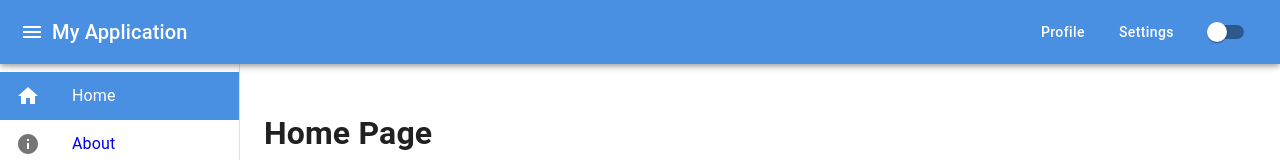
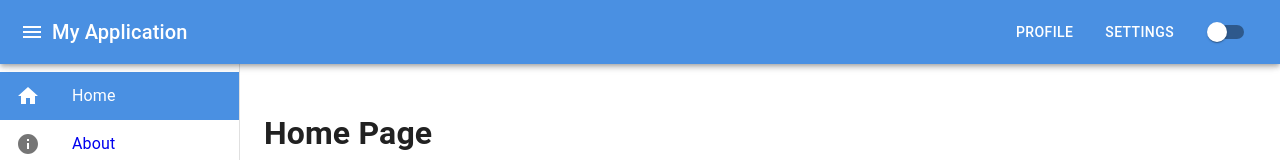
Before and after one commit to lakshmi53/mui-demo, a React (Create React App) app: page / in a window 1280 px wide. Shown: the top 160 px of the page. Built offline with nearby package versions, Linux system fonts and the light colour scheme.

Commit message:
added pages to header

```diff
--- a/src/App.tsx
+++ b/src/App.tsx
@@ -10,10 +10,10 @@ import Profile from "./pages/Profile";
 import Settings from "./pages/Settings";
 
 const App: React.FC = () => {
-  const [isSidebarOpen, setSidebarOpen] = useState(true);
-  const [darkMode, setDarkMode] = useState(false);
+  const [isSidebarOpen, setSidebarOpen] = useState(true); // Sidebar visibility state
+  const [darkMode, setDarkMode] = useState(false); // Dark mode state
 
-  // Create the theme
+  // Create the Material-UI theme
   const theme = createTheme({
     palette: {
       mode: darkMode ? "dark" : "light",
@@ -22,9 +22,10 @@ const App: React.FC = () => {
     },
   });
 
-  // Check for small screens
+  // Media query to check for small screens
   const isSmallScreen = useMediaQuery(theme.breakpoints.down("sm"));
 
+  // Automatically collapse the sidebar on smaller screens
   React.useEffect(() => {
     setSidebarOpen(!isSmallScreen);
   }, [isSmallScreen]);
@@ -34,11 +35,14 @@ const App: React.FC = () => {
       <CssBaseline />
       <Router>
         <Box sx={{ display: "flex", height: "100vh" }}>
+          {/* Sidebar */}
           <Sidebar isOpen={isSidebarOpen} />
+
+          {/* Main Content */}
           <Box sx={{ flexGrow: 1 }}>
             <Header
-              toggleSidebar={() => setSidebarOpen(!isSidebarOpen)}
-              setDarkMode={setDarkMode}
+              toggleSidebar={() => setSidebarOpen(!isSidebarOpen)} // Sidebar toggle
+              setDarkMode={setDarkMode} // Dark mode toggle
               darkMode={darkMode}
             />
             <Box component="main" sx={{ p: 3, mt: 8 }}>
--- a/src/components/Header.tsx
+++ b/src/components/Header.tsx
@@ -1,5 +1,5 @@
-import React from "react";
-import { AppBar, Toolbar, IconButton, Typography, Button, Box, Switch } from "@mui/material";
+import React, { useState } from "react";
+import { AppBar, Toolbar, IconButton, Typography, Box, Switch, Menu, MenuItem, Button, useMediaQuery } from "@mui/material";
 import MenuIcon from "@mui/icons-material/Menu";
 import { NavLink } from "react-router-dom";
 
@@ -10,36 +10,57 @@ interface HeaderProps {
 }
 
 const Header: React.FC<HeaderProps> = ({ toggleSidebar, setDarkMode, darkMode }) => {
+  const [anchorEl, setAnchorEl] = useState<null | HTMLElement>(null); // State for dropdown menu
+  const isSmallScreen = useMediaQuery((theme: any) => theme.breakpoints.down("sm")); // Responsive behavior
+
+  const handleMenuOpen = (event: React.MouseEvent<HTMLElement>) => {
+    setAnchorEl(event.currentTarget); // Open the dropdown menu
+  };
+
+  const handleMenuClose = () => {
+    setAnchorEl(null); // Close the dropdown menu
+  };
+
   return (
     <AppBar position="fixed" sx={{ zIndex: (theme) => theme.zIndex.drawer + 1 }}>
       <Toolbar>
-        {/* Left side: Menu Button */}
         <IconButton edge="start" color="inherit" onClick={toggleSidebar}>
           <MenuIcon />
         </IconButton>
         <Typography variant="h6" sx={{ flexGrow: 1 }}>
           My Application
         </Typography>
-
-        {/* Right side: Page Links */}
         <Box sx={{ display: "flex", alignItems: "center", gap: 2 }}>
-          <Button
-            component={NavLink}
-            to="/profile"
-            color="inherit"
-            sx={{ textTransform: "none" }}
-          >
-            Profile
-          </Button>
-          <Button
-            component={NavLink}
-            to="/settings"
-            color="inherit"
-            sx={{ textTransform: "none" }}
-          >
-            Settings
-          </Button>
-
+          {isSmallScreen ? (
+            <>
+              {/* Responsive dropdown menu */}
+              <IconButton color="inherit" onClick={handleMenuOpen}>
+                <MenuIcon />
+              </IconButton>
+              <Menu
+                anchorEl={anchorEl}
+                open={Boolean(anchorEl)}
+                onClose={handleMenuClose}
+              >
+                <MenuItem onClick={handleMenuClose} component="a" href="/profile">
+                  Profile
+                </MenuItem>
+                <MenuItem onClick={handleMenuClose} component="a" href="/settings">
+                  Settings
+                </MenuItem>
+              </Menu>
+            </>
+          ) : (
+            <>
+              {/* Inline buttons for larger screens */}
+              <Button component="a" href="/profile" color="inherit">
+                Profile
+              </Button>
+              <Button component="a" href="/settings" color="inherit">
+                Settings
+              </Button>
+            </>
+          )}
           {/* Dark Mode Toggle */}
           <Switch
             checked={darkMode}
--- a/src/components/Sidebar.tsx
+++ b/src/components/Sidebar.tsx
@@ -38,7 +38,7 @@ const Sidebar: React.FC<SidebarProps> = ({ isOpen }) => {
               key={index}
               component={NavLink}
               to={item.to}
-              sx={{
+              sx={({ isActive }: any) => ({
                 "&.active": {
                   backgroundColor: "primary.main",
                   color: "white",
@@ -46,7 +46,7 @@ const Sidebar: React.FC<SidebarProps> = ({ isOpen }) => {
                     color: "white",
                   },
                 },
-              }}
+              })}
             >
               <ListItemIcon>{item.icon}</ListItemIcon>
               {isOpen && <ListItemText primary={item.text} />}
```
